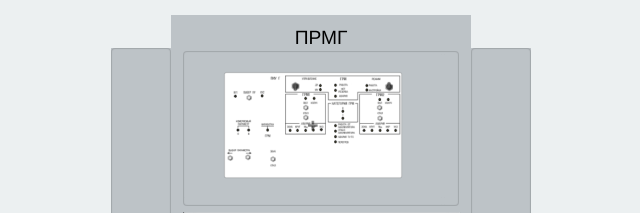
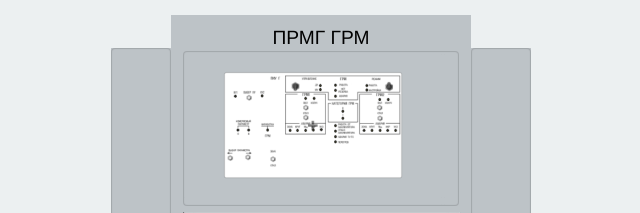
Before and after one commit to Carduelis/vk, a PHP site: page /prmg_grm.php in a window 1280 px wide. Shown: the part 49-262 px from the top of the page, without its empty margins (109-749 px from the left). Run offline with PHP 8.4, Linux system fonts and the light colour scheme; style sheets or scripts are compiled from the project's sources.

Commit message:
ПРМГ: то же самое для ДКРМ

```diff
--- a/prmg_grm.php
+++ b/prmg_grm.php
@@ -135,7 +135,7 @@
     <ul>
       <li id="min_stack0">
         <div>
-          <header>ПРМГ</header>
+          <header>ПРМГ ГРМ</header>
           <section class="size215" id="min_stack0_block1"><div side="front" id="min_stack0_block1_front"></div></section>
           <section class="ear left" id="min_stack0_block2"><div side="front" id="min_stack0_block2_front"></div></section>
           <section class="ear right" id="min_stack0_block3"><div side="front" id="min_stack0_block3_front"></div></section>
```
Also changed, not shown: prmg_dkrm.php (+6 -4 lines).
